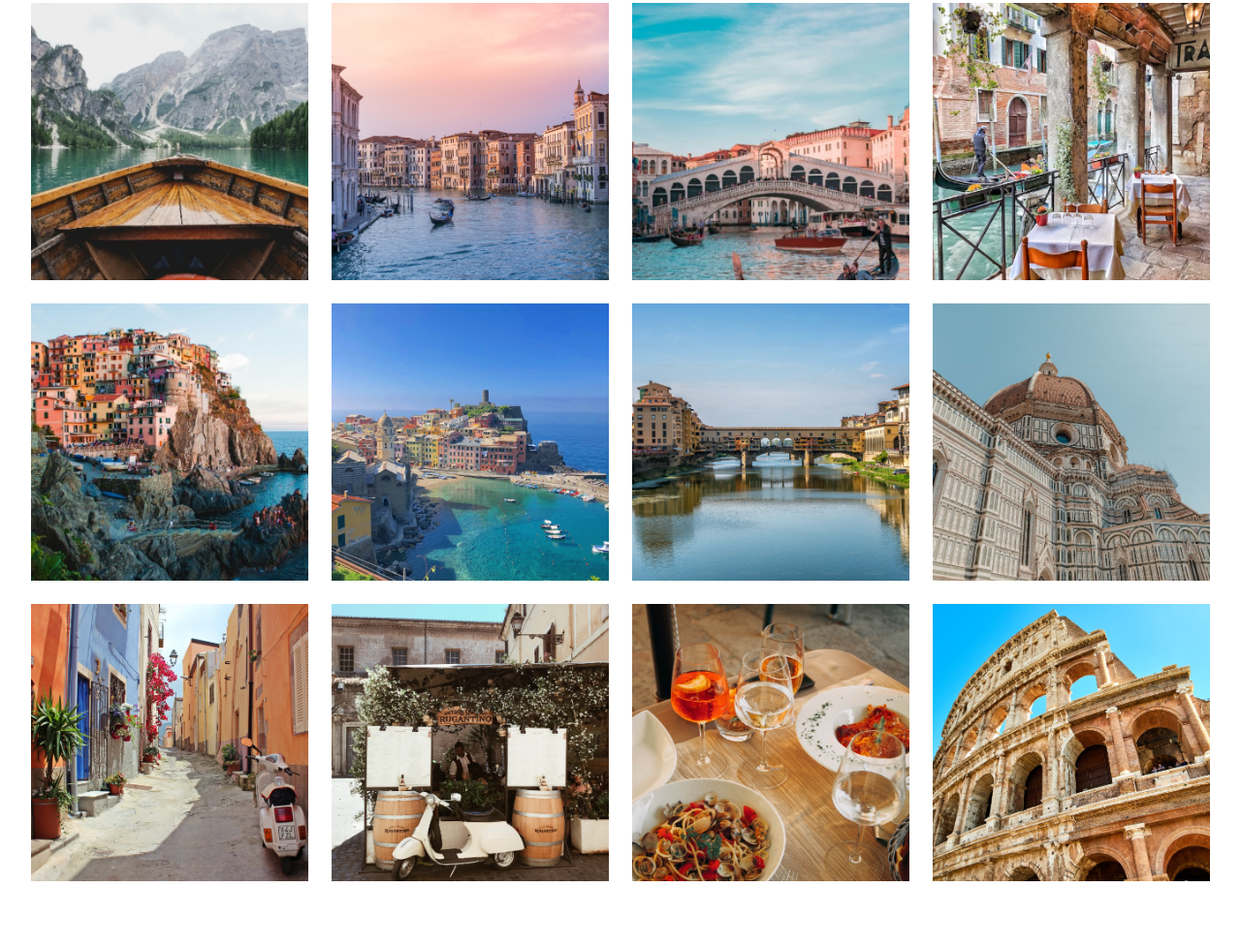
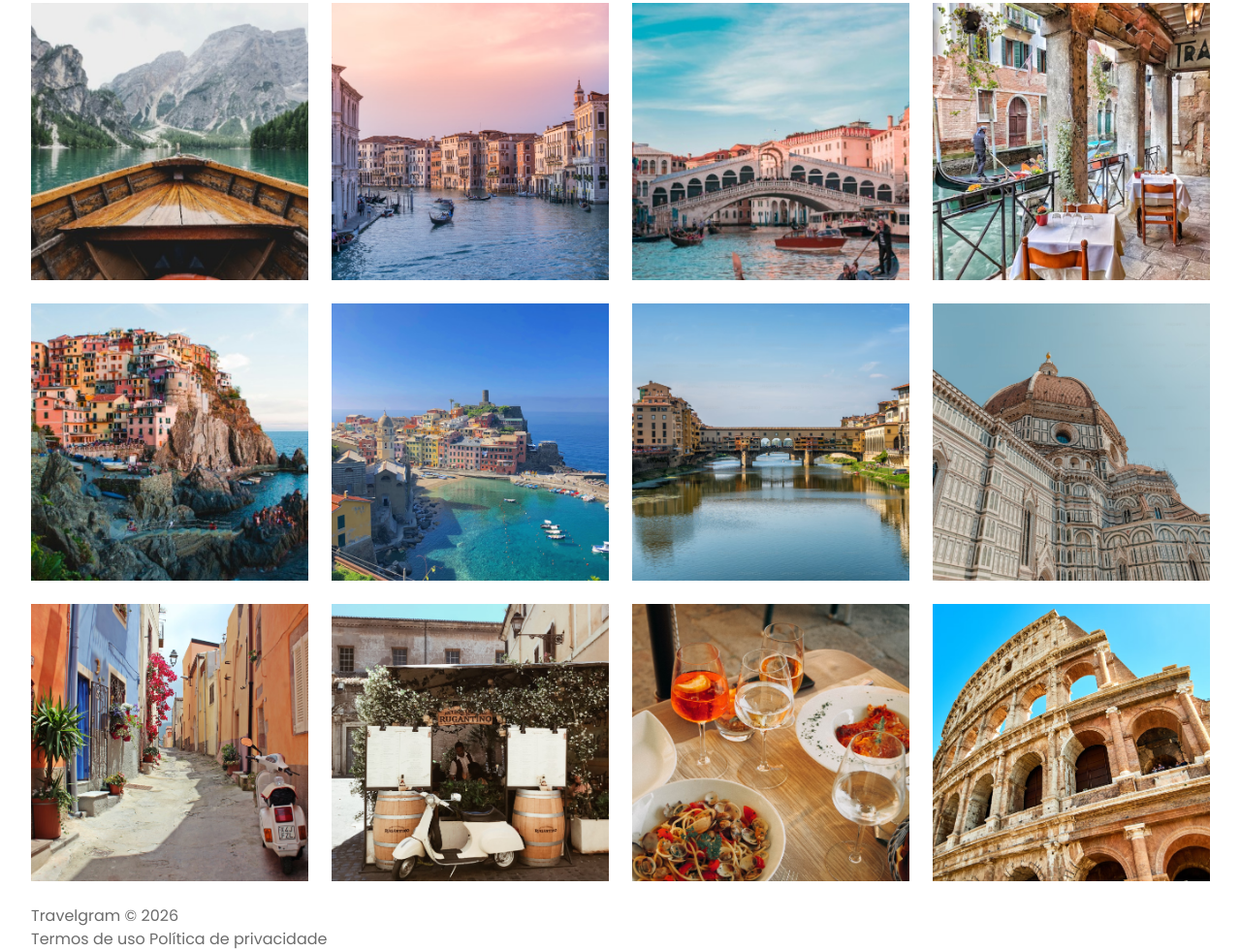
Before and after one commit to riinno/travelgram, a plain HTML site: page index.html in a window 1280 px wide. Shown: the part 357-1338 px from the top of the page at 97% size. Before the commit the page ends 1290 px from the top, so only its background shows below. Drawn offline with Linux system fonts and the light colour scheme.

Commit message:
add footer

```diff
--- a/index.html
+++ b/index.html
@@ -78,5 +78,14 @@
       <img src="assets/imgs/Image 11.png" alt="">
       <img src="assets/imgs/Image 12.png" alt="">
     </main>
+
+    <footer class="container">
+      <span> Travelgram &copy; 2026</span>
+
+      <div>
+        <span>Termos de uso</span>
+        <span>Política de privacidade</span>
+      </div>
+    </footer>
   </body>
 </html>
```
